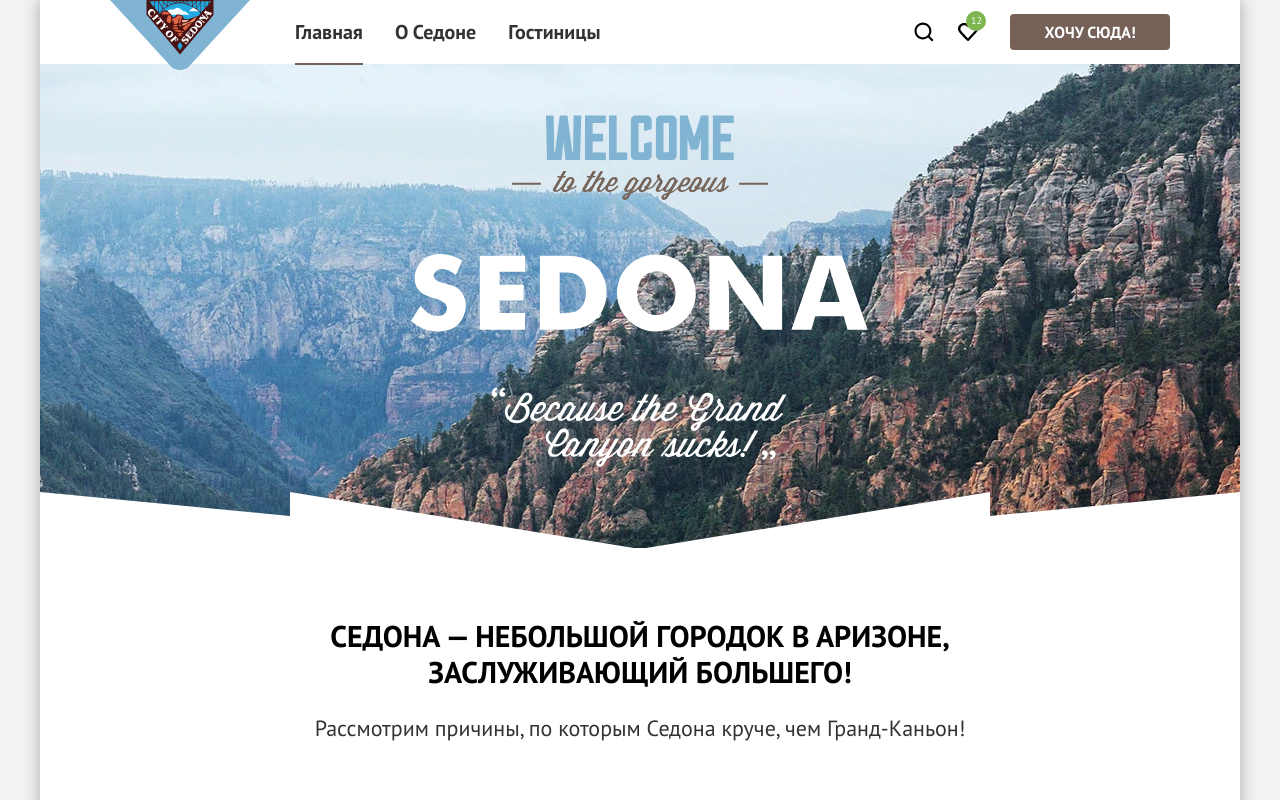
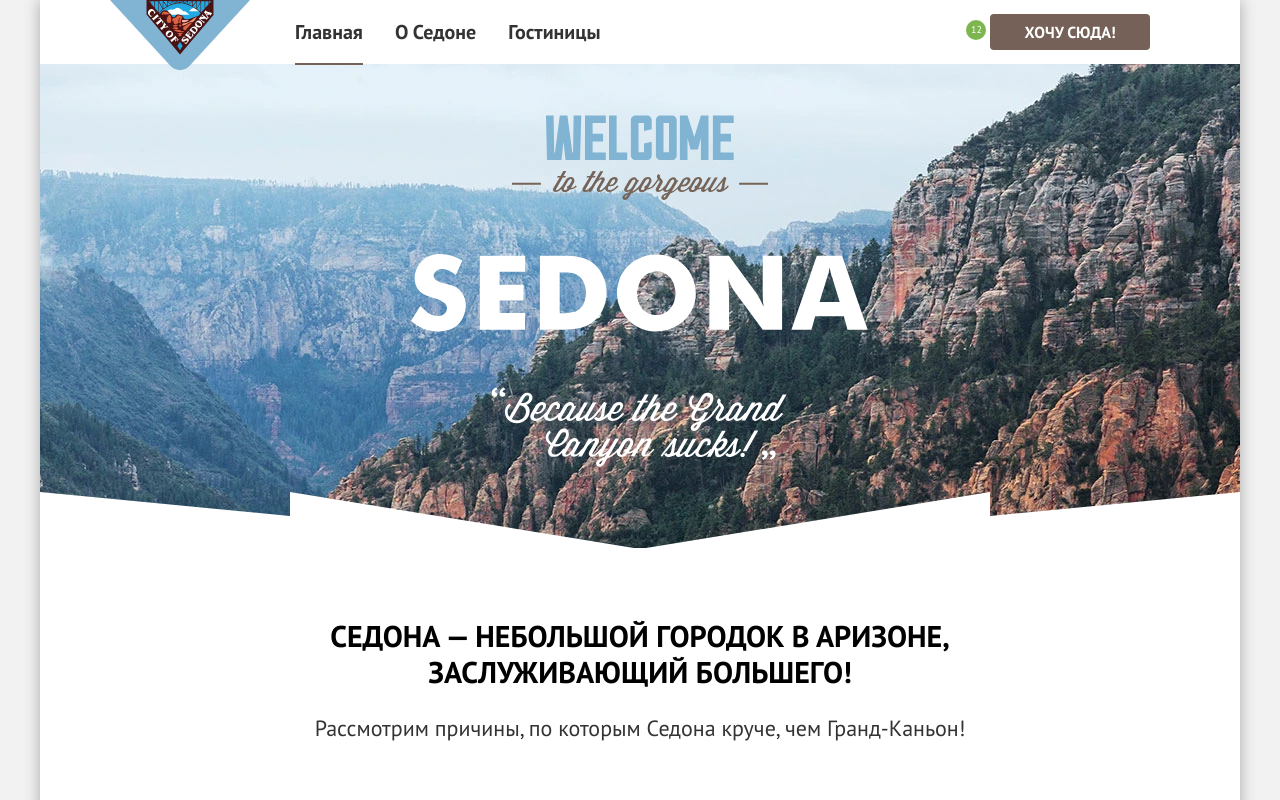
Before and after one commit to gorbunoff-denis/sedona-liga-template, a website: page source/index.html in a window 1280 px wide. Shown: the top 800 px of the page. Drawn offline with nearby package versions, Linux system fonts and the light colour scheme; files that its build step writes are made by us from their sources.

Commit message:
удалит иконку юзер-меню из контентных изображений

```diff
--- a/source/index.html
+++ b/source/index.html
@@ -28,13 +28,13 @@
           <ul class="navigation__user-list list-reset">
             <li class="navigation__user-item">
               <a class="navigation__user-link">
-                <img src="./img/sprite/header-search-icon.svg" width="20" height="20" alt="Image">
+                <!-- <img src="./img/sprite/header-search-icon.svg" width="20" height="20" alt="Image"> -->
                 <span class="visually-hidden">Поиск</span>
               </a>
             </li>
             <li class="navigation__user-item">
               <a class="navigation__user-link">
-                <img src="./img/sprite/header-fovourites-icon.svg" width="20" height="20" alt="Image">
+                <!-- <img src="./img/sprite/header-fovourites-icon.svg" width="20" height="20" alt="Image"> -->
                 <span class="visually-hidden">Избранное</span>
                 <span class="navigation__user-favourites">12</span>
               </a>
```
